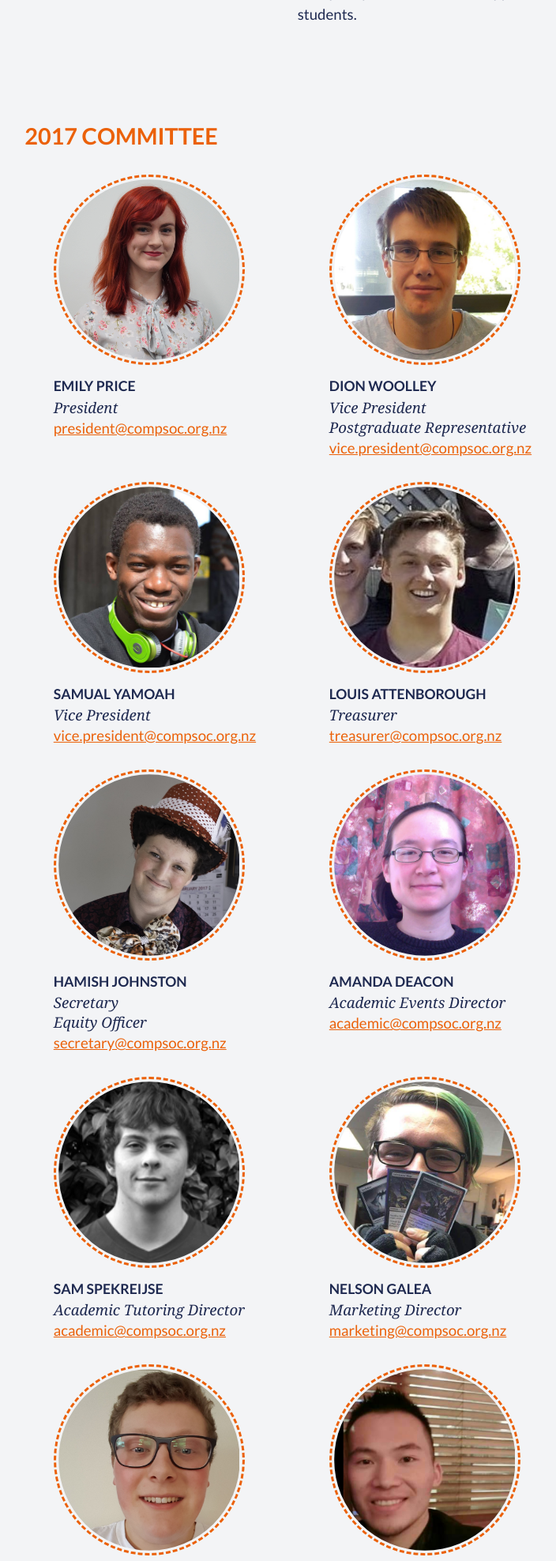
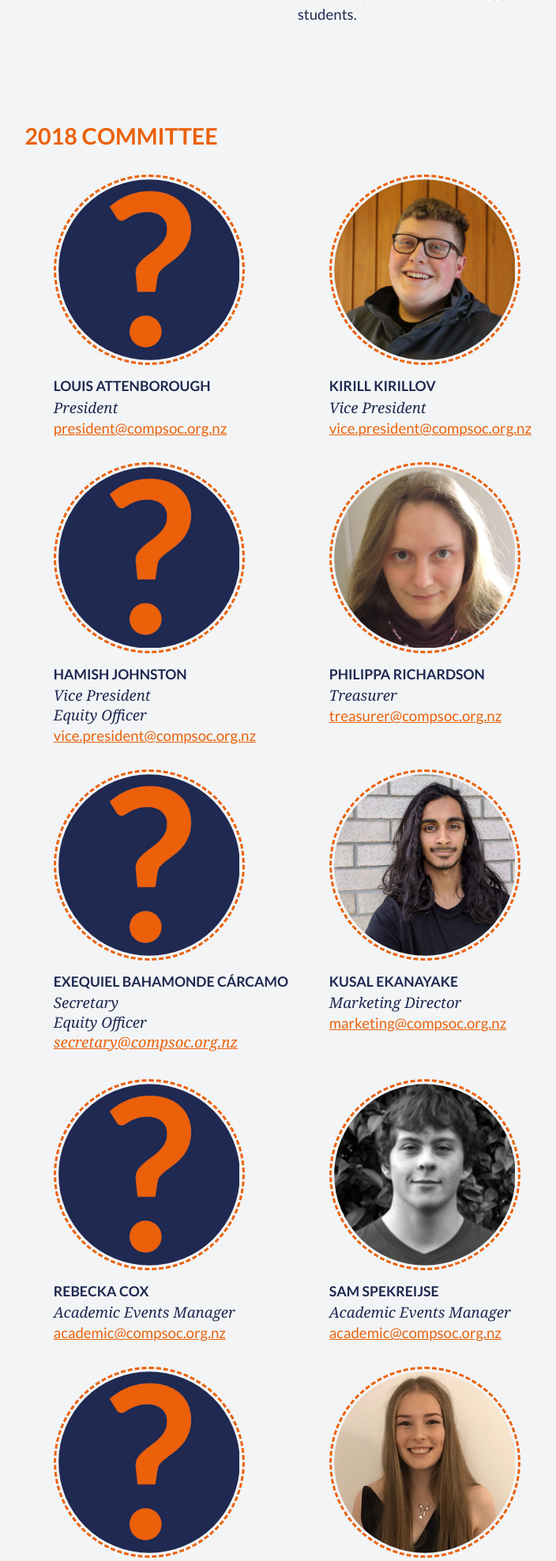
Before and after one commit to UCCompSoc/Website2, a PHP site: page /about.php in a window 1280 px wide. Shown: the part 857-2833 px from the top of the page at 79% size, without its empty margins (321-1025 px from the left). Run offline with PHP 8.4, Linux system fonts and the light colour scheme; some libraries are stand-ins or nearby versions.

Commit message:
Added some more peoples photos

```diff
--- a/html/about.php
+++ b/html/about.php
@@ -49,110 +49,152 @@ include 'include/header.php';
                 </section>
 
                 <section id="committee">
-                    <h2>2017 Committee</h2>
+                    <h2>2018 Committee</h2>
 
                     <ul class='current-committee'>
                         <li>
-                            <img src='resources/Emily.jpg' alt='Emily Price'/>
-                            <span class='name'>Emily Price</span>
+                            <img src='resources/firstyear.png' alt='Louis Attenborough'/>
+                            <span class='name'>Louis Attenborough</span>
                             <span class='position'>President</span>
                             <a href='mailto:president@compsoc.org.nz'>president@compsoc.org.nz</a>
                         </li>
 
                         <li>
-                            <img src='resources/dion.jpg' alt='Dion Woolley'/>
-                            <span class='name'>Dion Woolley</span>
-                            <span class='position'>Vice President <br /> Postgraduate Representative</span>
-                            <a href='mailto:vice.president@compsoc.org.nz'>vice.president@compsoc.org.nz</a>
-                        </li>
-
-                        <li>
-                            <img src='resources/sam.jpg' alt='Samual Yamoah'/>
-                            <span class='name'>Samual Yamoah</span>
+                            <img src='resources/kirill2018.jpg' alt='Kirill Kirillov'/>
+                            <span class='name'>Kirill Kirillov</span>
                             <span class='position'>Vice President</span>
                             <a href='mailto:vice.president@compsoc.org.nz'>vice.president@compsoc.org.nz</a>
                         </li>
 
                         <li>
-                            <img src='resources/louis.jpg' alt='Louis Attenborough'/>
-                            <span class='name'>Louis Attenborough</span>
+                            <img src='resources/firstyear.png' alt='Hamish Johnston'/>
+                            <span class='name'>Hamish Johnston</span>
+                            <span class='position'>Vice President <br /> Equity Officer</span>
+                            <a href='mailto:vice.president@compsoc.org.nz'>vice.president@compsoc.org.nz</a>
+                        </li>
+
+                        <li>
+                            <img src='resources/philippa.jpg' alt='Philippa Richardson'/>
+                            <span class='name'>Philippa Richardson</span>
                             <span class='position'>Treasurer</span>
                             <a href='mailto:treasurer@compsoc.org.nz'>treasurer@compsoc.org.nz</a>
                         </li>
 
                         <li>
-                            <img src='resources/hamish.jpg' alt='Hamish Johnston'/>
-                            <span class='name'>Hamish Johnston</span>
-                            <span class='position'>Secretary <br /> Equity Officer</span>
+                            <img src='resources/firstyear.png' alt='Exequiel Bahamonde Cárcamo'/>
+                            <span class='name'>Exequiel Bahamonde Cárcamo</span>
+                            <span class='position'>Secretary <div /> Equity Officer</span>
                             <a href='mailto:secretary@compsoc.org.nz'>secretary@compsoc.org.nz</a>
                         </li>
 
                         <li>
-                            <img src='resources/amanda.jpg' alt='Amanda Deacon'/>
-                            <span class='name'>Amanda Deacon</span>
-                            <span class='position'>Academic Events Director</span>
+                            <img src='resources/kusal2018.jpg' alt='Kusal Ekanayake'/>
+                            <span class='name'>Kusal Ekanayake</span>
+                            <span class='position'>Marketing Director</span>
+                            <a href='mailto:marketing@compsoc.org.nz'>marketing@compsoc.org.nz</a>
+                        </li>
+
+                        <li>
+                            <img src='resources/firstyear.png' alt='Rebecka Cox'/>
+                            <span class='name'>Rebecka Cox</span>
+                            <span class='position'>Academic Events Manager</span>
                             <a href='mailto:academic@compsoc.org.nz'>academic@compsoc.org.nz</a>
                         </li>
 
                         <li>
                             <img src='resources/sas.jpg' alt='Sam Spekreijse'/>
                             <span class='name'>Sam Spekreijse</span>
-                            <span class='position'>Academic Tutoring Director</span>
+                            <span class='position'>Academic Events Manager</span>
                             <a href='mailto:academic@compsoc.org.nz'>academic@compsoc.org.nz</a>
                         </li>
 
                         <li>
-                            <img src='resources/nelson.jpg' alt='Nelson Galea'/>
-                            <span class='name'>Nelson Galea</span>
-                            <span class='position'>Marketing Director</span>
-                            <a href='mailto:marketing@compsoc.org.nz'>marketing@compsoc.org.nz</a>
-                        </li>
-
-                        <li>
-                            <img src='resources/kirill.jpg' alt='Kirill Kirillo'/>
-                            <span class='name'>Kirill Kirillov</span>
-                            <span class='position'>Social Event Manager</span>
+                            <img src='resources/firstyear.png' alt='William Muir'/>
+                            <span class='name'>William Muir</span>
+                            <span class='position'>Social Events Manager</span>
                             <a href='mailto:social@compsoc.org.nz'>social@compsoc.org.nz</a>
                         </li>
 
                         <li>
-                            <img src='resources/chris.jpg' alt='Chris Guo'/>
-                            <span class='name'>Chris Guo</span>
-                            <span class='position'>Social Event Manager</span>
+                            <img src='resources/ashleigh2018.jpg' alt='Ashleigh McLaughlin'/>
+                            <span class='name'>Ashleigh McLaughlin</span>
+                            <span class='position'>Social Events Manager</span>
                             <a href='mailto:social@compsoc.org.nz'>social@compsoc.org.nz</a>
                         </li>
 
                         <li>
-                            <img src='resources/aaronbong.jpg' alt='Aaron Bong'/>
-                            <span class='name'>Aaron Bong</span>
-                            <span class='position'>Second Year Representative <br /> Equity Officer</span>
-                            <a href='mailto:secondyear@compsoc.org.nz'>secondyear@compsoc.org.nz</a>
+                            <img src='resources/firstyear.png' alt='James Paterson'/>
+                            <span class='name'>James Paterson</span>
+                            <span class='position'>Maths/ Stats Postgraduate Representative</span>
+                            <a href='mailto:postgrad@compsoc.org.nz'>postgrad@compsoc.org.nz</a>
                         </li>
 
                         <li>
-                            <img src='resources/philippa.jpg' alt='Philippa Richardson'/>
-                            <span class='name'>Philippa Richardson</span>
+                            <img src='resources/firstyear.png' alt='Harrigan Devonport'/>
+                            <span class='name'>Harrigan Devonport</span>
+                            <span class='position'>CSSE Postgraduate Representative</span>
+                            <a href='mailto:postgrad@compsoc.org.nz'>postgrad@compsoc.org.nz</a>
+                        </li>
+
+                        <li>
+                            <img src='resources/firstyear.png' alt='Jen Lowe'/>
+                            <span class='name'>Jen Lowe</span>
+                            <span class='position'>Maths/ Stats Representative</span>
+                            <a href='mailto:math.stat@compsoc.org.nz'>math.stats@compsoc.org.nz</a>
+                        </li>
+
+                        <li>
+                            <img src='resources/firstyear.png' alt='Elizabeth Wilson'/>
+                            <span class='name'>Elizabeth Wilson</span>
+                            <span class='position'>Third Year Representative</span>
+                            <a href='mailto:thirdyear@compsoc.org.nz'>thirdyear@compsoc.org.nz</a>
+                        </li>
+
+                        <li>
+                            <img src='resources/firstyear.png' alt='Alana Reid'/>
+                            <span class='name'>Alana Reid</span>
+                            <span class='position'>Third Year Representative</span>
+                            <a href='mailto:thirdyear@compsoc.org.nz'>thirdyear@compsoc.org.nz</a>
+                        </li>
+
+                        <li>
+                            <img src='resources/Tiger.jpg' alt='Tiger Huang'/>
+                            <span class='name'>Tiger Huang</span>
                             <span class='position'>Second Year Representative</span>
                             <a href='mailto:secondyear@compsoc.org.nz'>secondyear@compsoc.org.nz</a>
                         </li>
 
                         <li>
-                            <img src='resources/firstyear.png' alt='Shaylee Bright'/>
-                            <span class='name'>Shaylee Bright</span>
+                            <img src='resources/firstyear.png' alt='Gavin Ong'/>
+                            <span class='name'>Gavin Ong</span>
+                            <span class='position'>Second Year Representative</span>
+                            <a href='mailto:secondyear@compsoc.org.nz'>secondyear@compsoc.org.nz</a>
+                        </li>
+
+                        <li>
+                            <img src='resources/firstyear.png' alt='Patricia David'/>
+                            <span class='name'>Patricia David</span>
+                            <span class='position'>Second Year Representative</span>
+                            <a href='mailto:secondyear@compsoc.org.nz'>secondyear@compsoc.org.nz</a>
+                        </li>
+
+                        <li>
+                            <img src='resources/firstyear.png' alt='first year'/>
+                            <span class='name'>You?</span>
                             <span class='position'>First Year Representative</span>
                             <a href='mailto:firstyear@compsoc.org.nz'>firstyear@compsoc.org.nz</a>
                         </li>
 
                         <li>
-                            <img src='resources/Tiger.jpg' alt='Tiger Huang'/>
-                            <span class='name'>Tiger Huang</span>
+                            <img src='resources/firstyear.png' alt='first year'/>
+                            <span class='name'>You?</span>
                             <span class='position'>First Year Representative</span>
                             <a href='mailto:firstyear@compsoc.org.nz'>firstyear@compsoc.org.nz</a>
                         </li>
 
                         <li>
-                            <img src='resources/firstyear.png' alt='Gavin Ong'/>
-                            <span class='name'>Gavin Ong</span>
+                            <img src='resources/firstyear.png' alt='first year'/>
+                            <span class='name'>You?</span>
                             <span class='position'>First Year Representative</span>
                             <a href='mailto:firstyear@compsoc.org.nz'>firstyear@compsoc.org.nz</a>
                         </li>
@@ -176,6 +218,10 @@ include 'include/header.php';
                         </li>
                         <li>
                             <span class='name'>Samuel Yamoah</span>
+                            <span class='position'>Vice President</span>
+                        </li>
+                        <li>
+                            <span class='name'>Louis Attenborough</span>
                             <span class='position'>Treasurer</span>
                         </li>
                         <li>
@@ -197,14 +243,6 @@ include 'include/header.php';
                         <li>
                             <span class='name'>Chris Guo</span>
                             <span class='position'>Social Events Manager</span>
-                        </li>
-                        <li>
-                            <span class='name'>Nelson Galea</span>
-                            <span class='position'>Marketing Director</span>
-                        </li>
-                        <li>
-                            <span class='name'>Aaron Bong</span>
-                            <span class='position'>Second Year Representative <br /> Equity Officer</span>
                         </li>
                         <li>
                             <span class='name'>Philippa Richardson</span>
```
Also changed, not shown: html/resources/ashleigh2018.jpg (added), html/resources/kirill.jpg (deleted), html/resources/kirill2018.jpg (added), html/resources/kusal2018.jpg (added).
